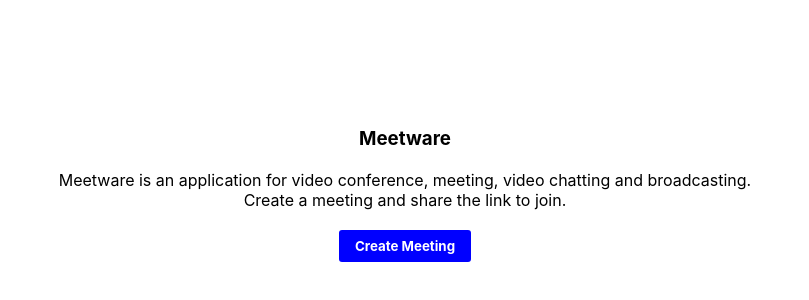
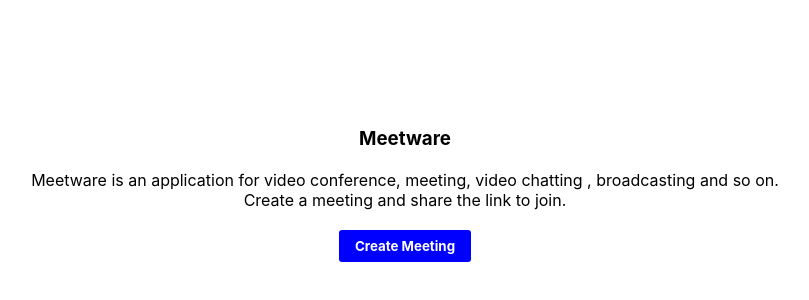
Before and after one commit to Surajit712306/meetware_frontend, a React (Create React App) app: page / in a window 1280 px wide. Shown: the part 206-506 px from the top of the page, without its empty margins (235-1044 px from the left). Built offline with nearby package versions, Linux system fonts and the light colour scheme.

Commit message:
production

```diff
--- a/src/CreateRoom.js
+++ b/src/CreateRoom.js
@@ -33,7 +33,7 @@
           <h3 className="brand">Meetware</h3>
           <div className="app-description">
             Meetware is an application for video conference, meeting, video chatting
-            and broadcasting.
+            , broadcasting and so on.
             <br/>
             Create a meeting and share the link to join.
           </div>
```
